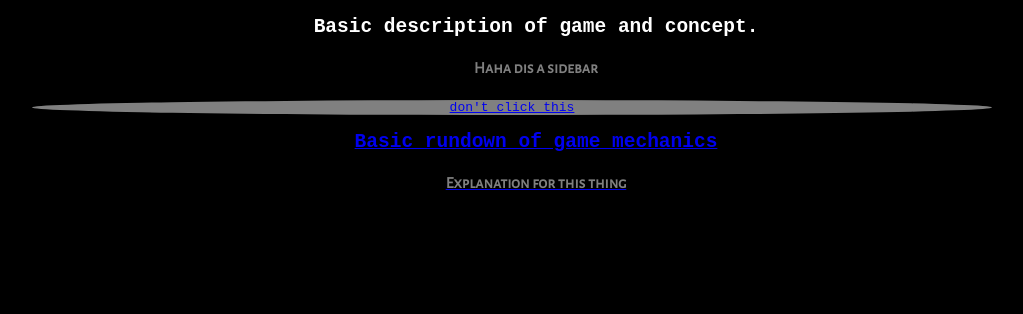
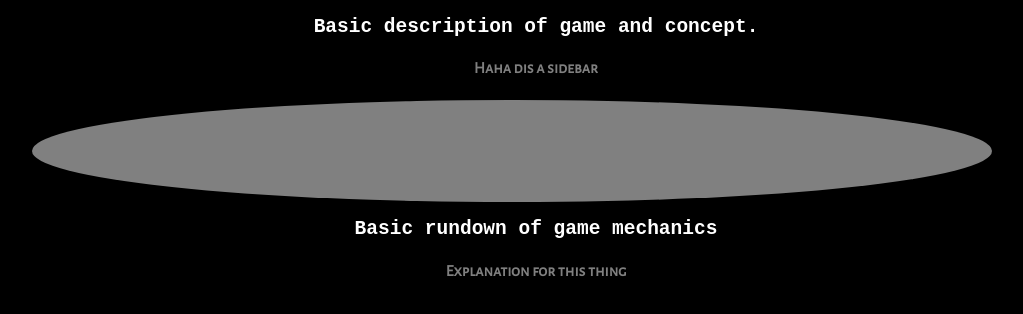
Before and after one commit to AugustBorne/chaos-tww, a plain HTML site: page index.html in a window 1280 px wide. Shown: the whole page, without its empty margins (104-1127 px from the left). Drawn offline with Linux system fonts and the light colour scheme.

Commit message:
Update index.html

```diff
--- a/index.html
+++ b/index.html
@@ -21,13 +21,14 @@
                 width:75vw;
                 margin-left:10vw;
                 color : gray;
+                height:8vw;
             }
         </style>
     </heads
     <body>
         <h2>Basic description of game and concept.</h2>
         <h4>Haha dis a sidebar</h4>
-        <div class="d"><a href="https://rickroll.com">don't click this</div>
+        <div class="d">don't read this</div>
             <h2>Basic rundown of game mechanics</h2>
             <h4>Explanation for this thing</h4>
     </body>
```
